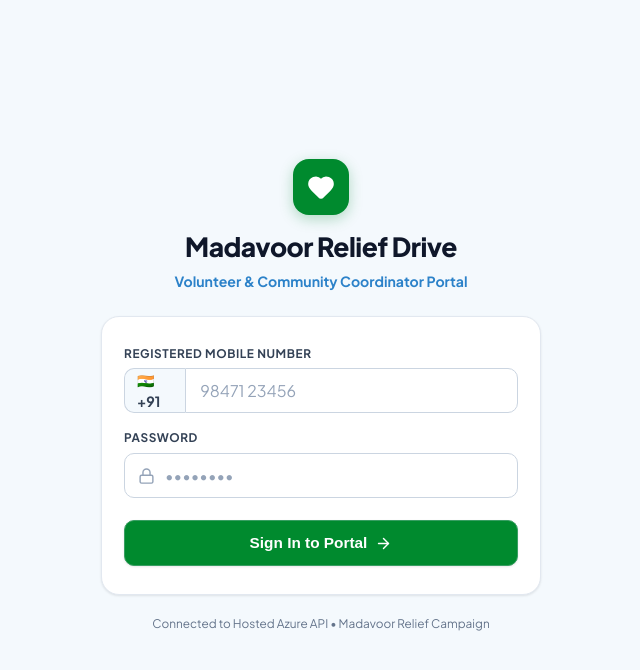
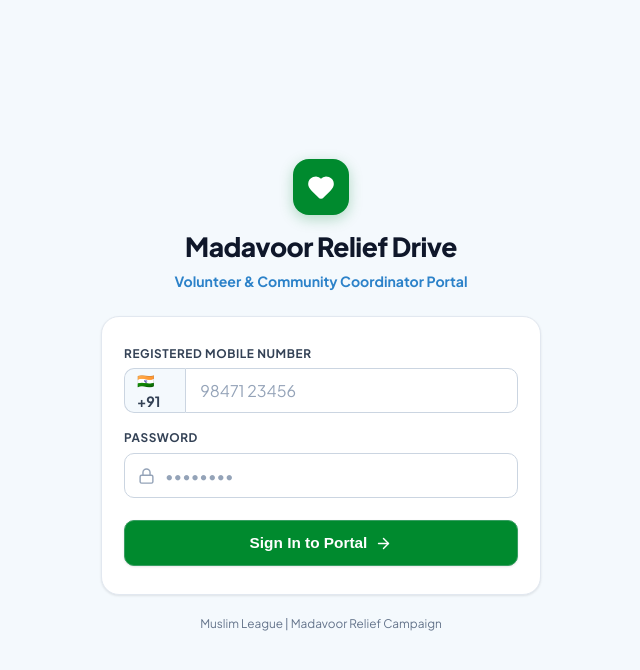
Before and after one commit to ibada-kit/ibada-ui, a React (Vite) app: page / in a window 1280 px wide. Shown: the top 670 px of the page, without its empty margins (319-959 px from the left). Built offline with nearby package versions, Linux system fonts and the light colour scheme; no server answers.

Commit message:
Lable update

```diff
--- a/src/pages/AuthScreen.tsx
+++ b/src/pages/AuthScreen.tsx
@@ -236,7 +236,7 @@
           color: '#64748B',
           marginTop: 20
         }}>
-          Connected to Hosted Azure API • Madavoor Relief Campaign
+          Muslim League | Madavoor Relief Campaign
         </p>
       </div>
     </div>
--- a/src/pages/WardCoordinatorDashboard.tsx
+++ b/src/pages/WardCoordinatorDashboard.tsx
@@ -178,7 +178,7 @@
             Ward {user.wardNumber} Coordinator
           </span>
           <h1 style={{ fontSize: '1.65rem', fontWeight: 900, color: '#0F172A', marginTop: 4 }}>
-            Ward Committee Hub
+            Ward Committee
           </h1>
         </div>
 
@@ -338,7 +338,7 @@
           }}>
             <h3 style={{ fontSize: '1rem', fontWeight: 800, color: '#0F172A', marginBottom: 10, display: 'flex', alignItems: 'center', gap: 8 }}>
               <Users size={18} color="#2C82C9" />
-              <span>Ward {user.wardNumber} Volunteer Base</span>
+              <span>Ward {user.wardNumber} Volunteers</span>
             </h3>
             <p style={{ fontSize: '0.82rem', color: '#64748B', marginBottom: 16 }}>
               Register new volunteers explicitly attached to Ward {user.wardNumber} to expand field coverage.
@@ -362,7 +362,7 @@
           }}>
             <h3 style={{ fontSize: '1rem', fontWeight: 800, color: '#0F172A', marginBottom: 10, display: 'flex', alignItems: 'center', gap: 8 }}>
               <Trophy size={18} color="#008A2E" />
-              <span>Panchayath Ward Ranking</span>
+              <span>Ward Ranking</span>
             </h3>
             <p style={{ fontSize: '0.82rem', color: '#64748B', marginBottom: 16 }}>
               Check how Ward {user.wardNumber} compares to other wards across Madavoor Panchayath.
```
